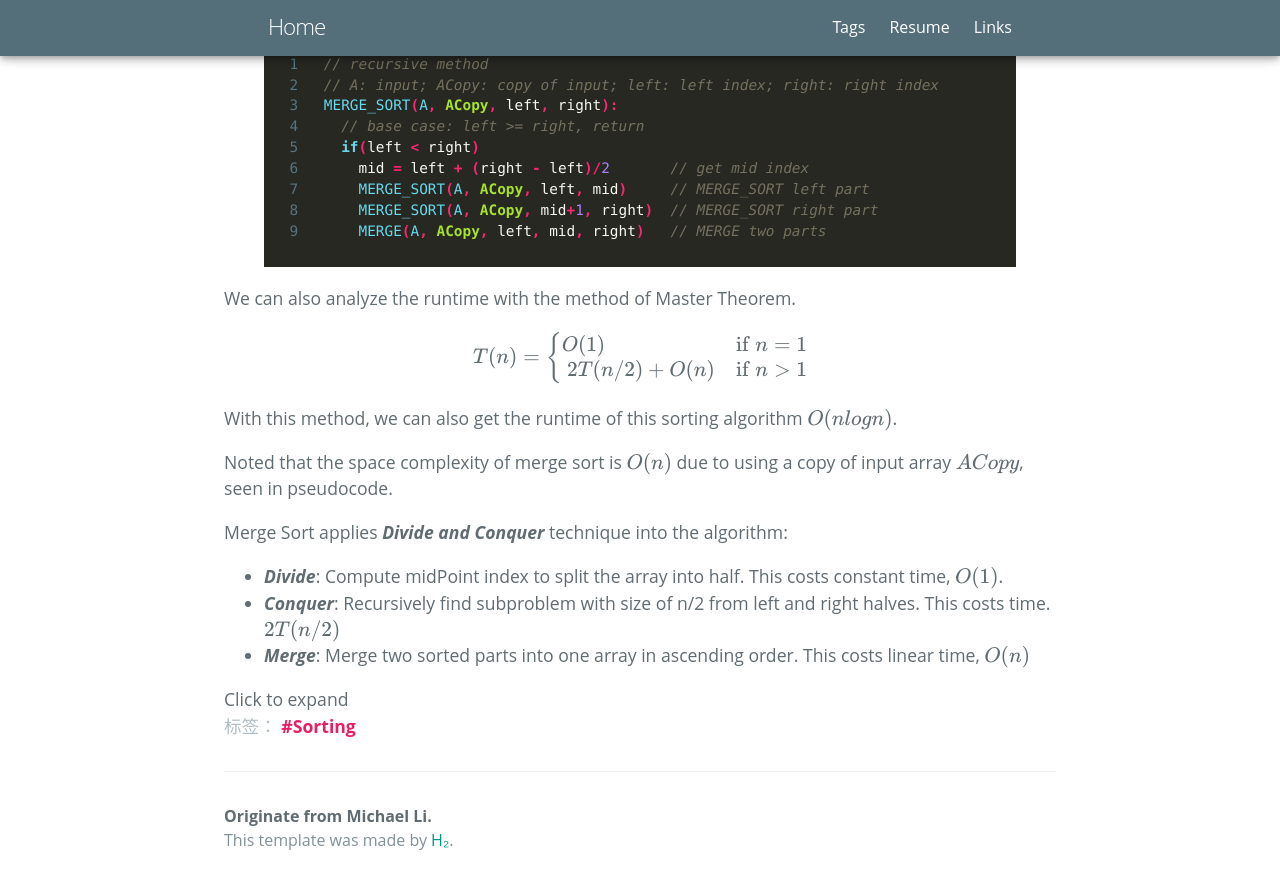
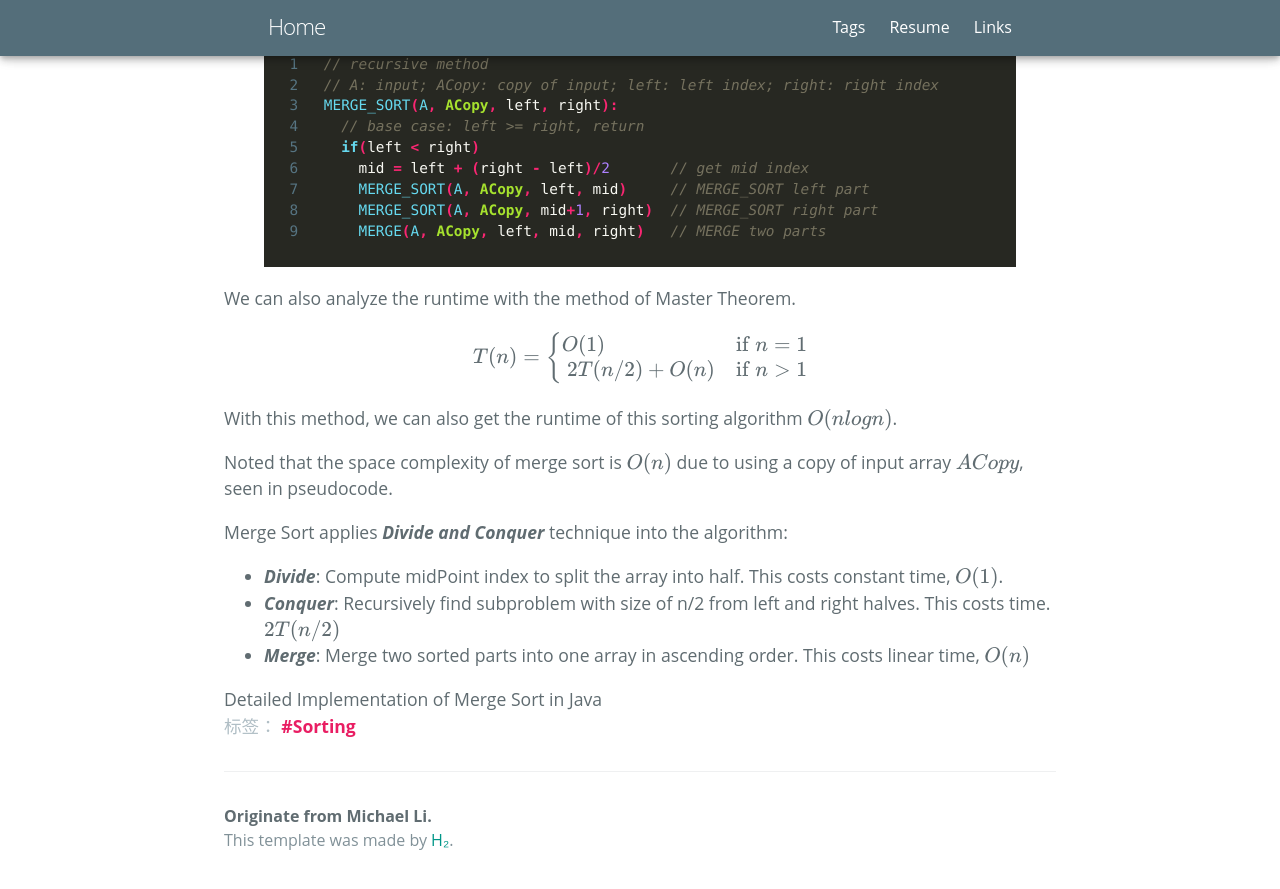
Before and after one commit to zl323/zl323.github.io, a Jekyll site: the page built from _posts/2020-05-13-Merge-Sort.md, in a window 1280 px wide and 900 px high, scrolled down 1245 px. Shown: the top 889 px of the window. Built offline with Jekyll 4.4.1, drawn with Linux system fonts in a browser that asks for light colours; some web fonts are replaced; formulas are drawn with MathJax 3.

Commit message:
edit merge sort

```diff
--- a/_posts/2020-05-13-Merge-Sort.md
+++ b/_posts/2020-05-13-Merge-Sort.md
@@ -44,7 +44,7 @@ Merge Sort applies ***Divide and Conquer*** technique into the algorithm:
 - ***Merge***: Merge two sorted parts into one array in ascending order. This costs linear time, $O(n)$
 
 <details>
-<summary>Click to expand</summary>
+<summary>Detailed Implementation of Merge Sort in Java</summary>
 
 {% highlight java linenos %}
 // recursive method
```
